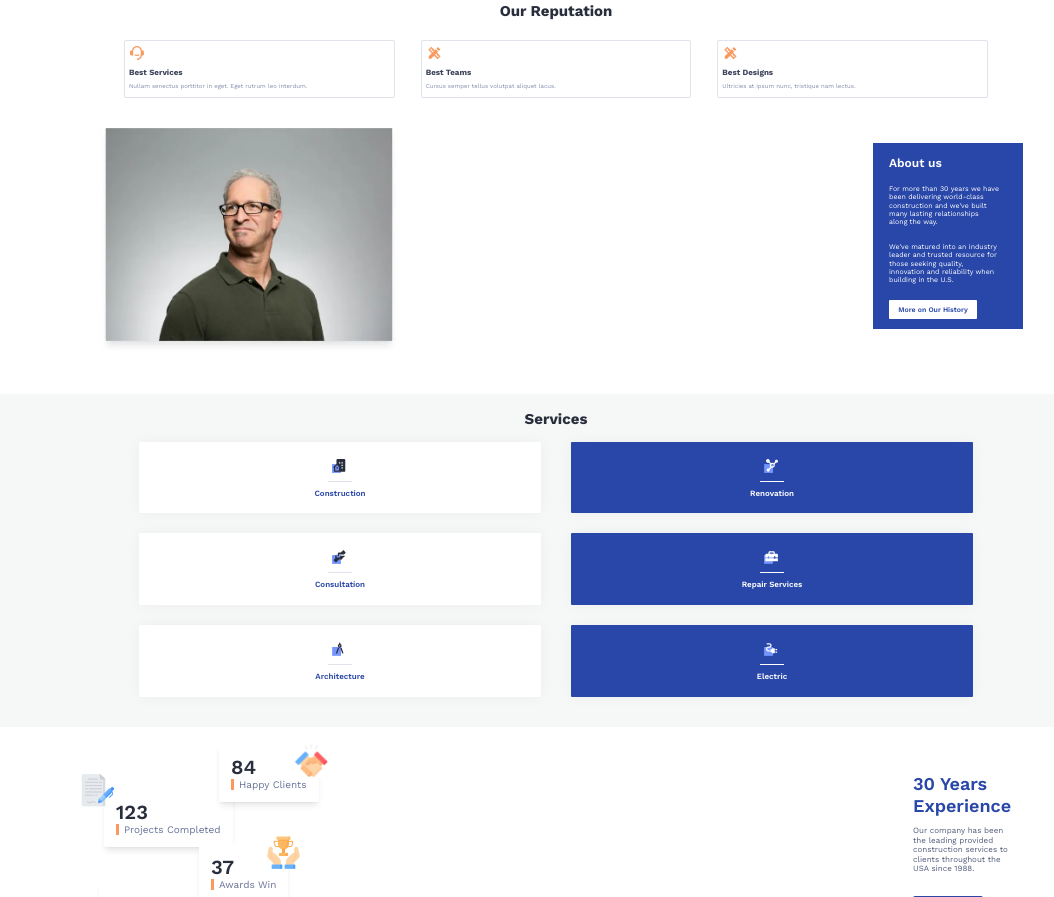
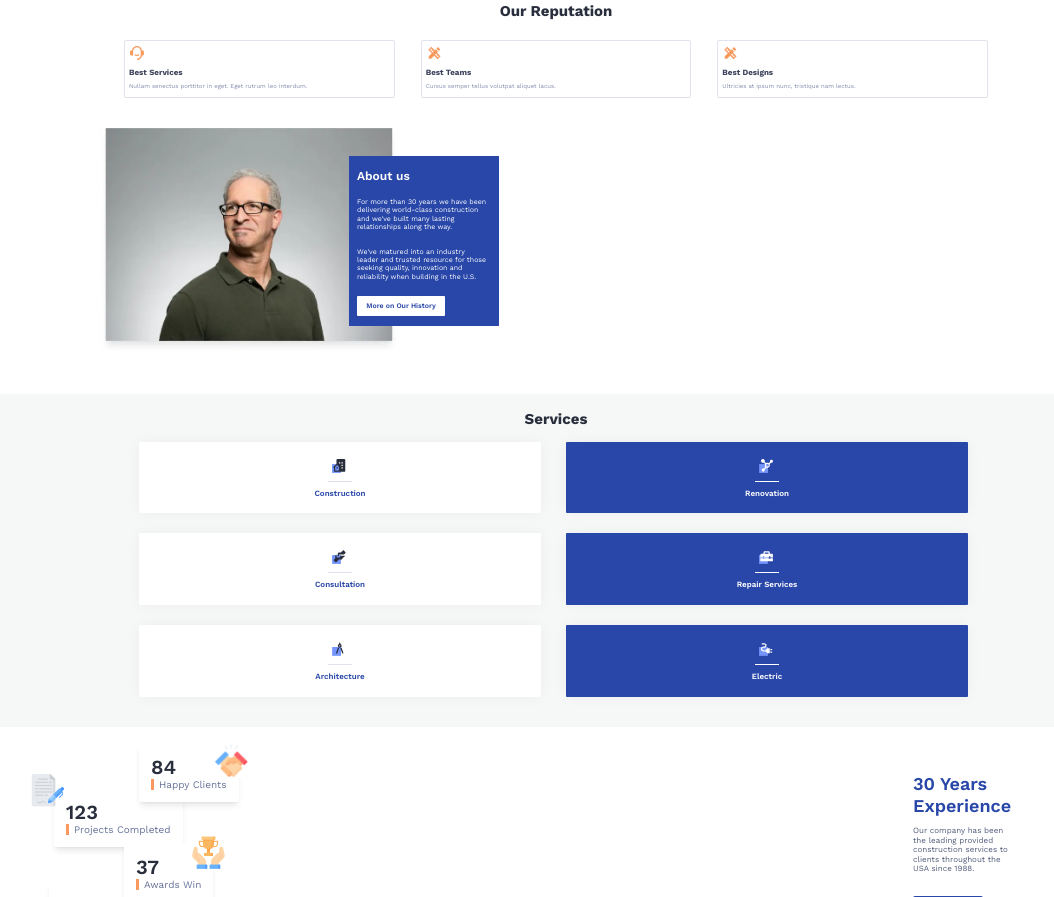
Before and after one commit to gdutchak/TheBoxTemplate, a plain HTML site: page index.html in a window 1280 px wide. Shown: the part 253-1150 px from the top of the page, without its empty margins (84-1138 px from the left). Drawn offline with nearby package versions, Linux system fonts and the light colour scheme.

Commit message:
add some change in style

```diff
--- a/style/_about-us.scss
+++ b/style/_about-us.scss
@@ -2,33 +2,39 @@
 padding: 30px 0 40px;
 
 & > .container {
+    display: flex;
+    align-items: center;
     position: relative;
 }
 
 @media screen and (min-width: 577px) and (max-width: 1053px){
     padding: 30px 0 80px;
+    display: block;
 }
 }
 
 .about-us__img {
 max-width: 300px;
+margin-right: -50px;
+display: inline-block;
 
 @media screen and (min-width: 577px) and (max-width: 1053px){
     max-width: 362px;
+    margin-right: 0;
 }
 }
 
 .about-us__thumb {
-position: absolute;
-right: 60px;
-top: 15px;
+display: inline-block;
 width: 150px;
-padding: 10px 24px 10px 16px;
+padding: 10px 12px 10px 8px;
 background-color: var(--accent-color);
 
 @media screen and (min-width: 577px) and (max-width: 1053px){
+    position: absolute;
     width: 196px;
     right: 45px;
+    bottom: 26px;
     padding: 20px 24px 24px 16px;
 }
 }
--- a/style/_preference.scss
+++ b/style/_preference.scss
@@ -22,14 +22,14 @@ box-shadow: 0px 4.81664px 6.42219px -1.60555px rgba(17, 24, 39, 0.1), 0px 1.6055
 &:first-of-type{
     position: absolute;
     top: -30px;
-    left: 190px;
+    left: 110px;
     z-index: 3;
 }
 
 &:nth-of-type(2) {
     position: absolute;
     top: 15px;
-    left: 75px;
+    left: 25px;
 }
 
 &:nth-of-type(2) > .preference__img {
@@ -40,7 +40,7 @@ box-shadow: 0px 4.81664px 6.42219px -1.60555px rgba(17, 24, 39, 0.1), 0px 1.6055
 &:nth-of-type(3) {
     position: absolute;
     top: 70px;
-    left: 170px;
+    left: 95px;
     z-index: 3;
 }
 
@@ -51,7 +51,7 @@ box-shadow: 0px 4.81664px 6.42219px -1.60555px rgba(17, 24, 39, 0.1), 0px 1.6055
 &:nth-of-type(4) {
     position: absolute;
     bottom: -25px;
-    left: 70px;
+    left: 20px;
 }
 
 &:nth-of-type(4) > .preference__img {
--- a/style/_service.scss
+++ b/style/_service.scss
@@ -16,7 +16,7 @@ text-align: center;
 margin: 0 40px;
 display: flex;
 flex-wrap: wrap;
-column-gap: 30px;
+column-gap: 25px;
 row-gap: 20px;
 
 @media screen and (min-width: 577px) and (max-width: 1053px){
```
Also changed, not shown: style/main.css, 1 other file.
